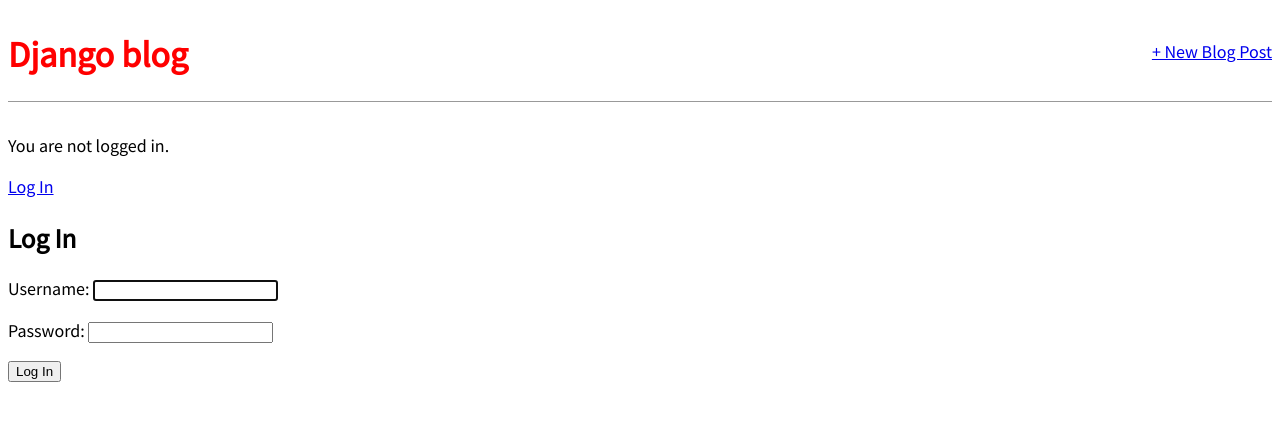
After one commit to Betta-Lyon-Delsordo/blog_project, a Django app: page /accounts/login/ in a window 1280 px wide. The commit adds this page. Shown: the top 421 px of the page. Run offline with Django 3.2, Linux system fonts and the light colour scheme.

Commit message:
Add Login

```diff
--- a/blog_project/settings.py
+++ b/blog_project/settings.py
@@ -121,3 +121,5 @@ USE_TZ = True
 STATIC_URL = '/static/'
 
 STATIC_DIRS = [os.path.join(BASE_DIR, 'static')]
+
+LOGIN_REDIRECT_URL = 'home'
--- a/blog_project/urls.py
+++ b/blog_project/urls.py
@@ -18,5 +18,6 @@ from django.urls import path, include
 
 urlpatterns = [
     path('admin/', admin.site.urls),
+    path('accounts/', include('django.contrib.auth.urls')),
     path('', include('blog.urls')),
 ]
--- a/templates/base.html
+++ b/templates/base.html
@@ -17,6 +17,12 @@
 		</div>
 		</header>
 		</div>
+		{% if user.is_authenticated %}
+			<p>Hi {{ user.username }}!</p>
+		{% else %}
+			<p>You are not logged in.</p>
+			<a href="{% url 'login' %}">Log In</a>
+		{% endif %}
 		<div>
 		{% block content %}
 		{% endblock content %}
--- /dev/null
+++ b/templates/registration/login.html
@@ -0,0 +1,11 @@
+{% extends 'base.html' %}
+
+	{% block content %}
+	<h2>Log In</h2>
+	<form method="post">
+		{% csrf_token %}
+		{{ form.as_p }}
+		<button type="submit">Log In</button>
+	</form>
+
+{% endblock content %}
```
Also changed, not shown: db.sqlite3.
